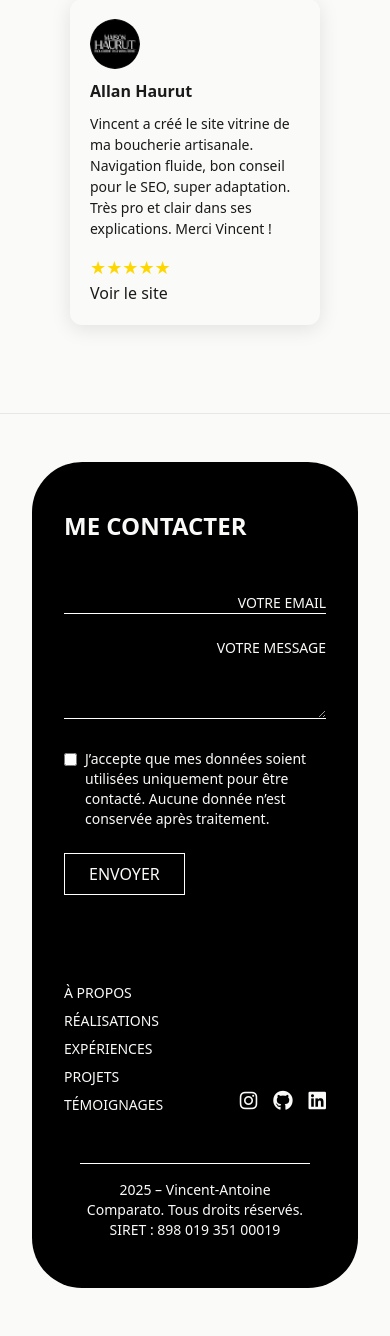
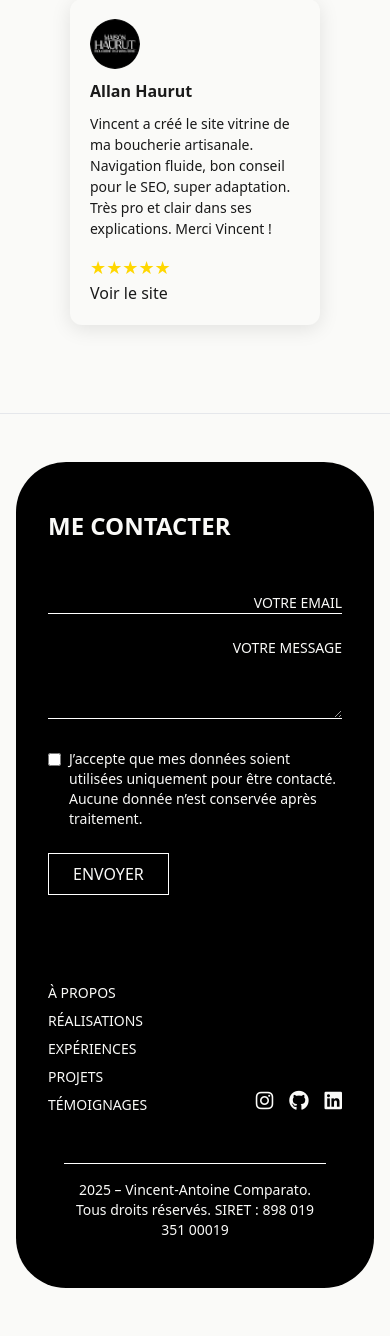
Before and after one commit to Vincent-Antoine/portfolio-2025, a PHP site: page / in a window 390 px wide. Shown: the part 4871-6207 px from the top of the page. Run offline with PHP 8.4, Linux system fonts and the light colour scheme; some libraries are stand-ins or nearby versions.

Commit message:
correction

```diff
--- a/includes/contact.php
+++ b/includes/contact.php
@@ -1,4 +1,4 @@
-<section class="px-8 py-12 vc_section" id="contact">
+<section class="px-4 sm:px-8 py-12 vc_section" id="contact">
       <section class="bg-black text-white rounded-[50px]">
         <div
           class="flex flex-col px-8 py-12 md:flex-row justify-between gap-10"
```
